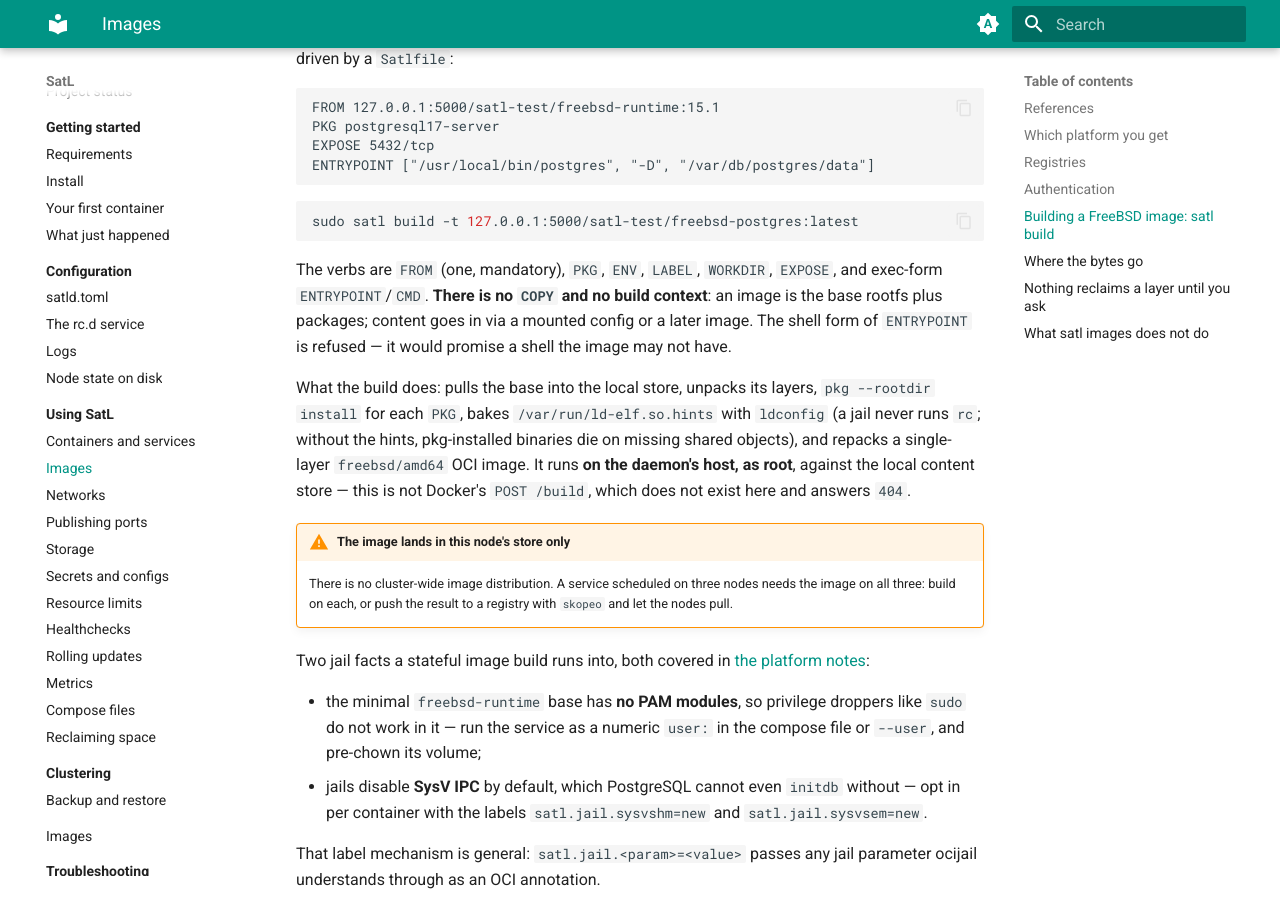
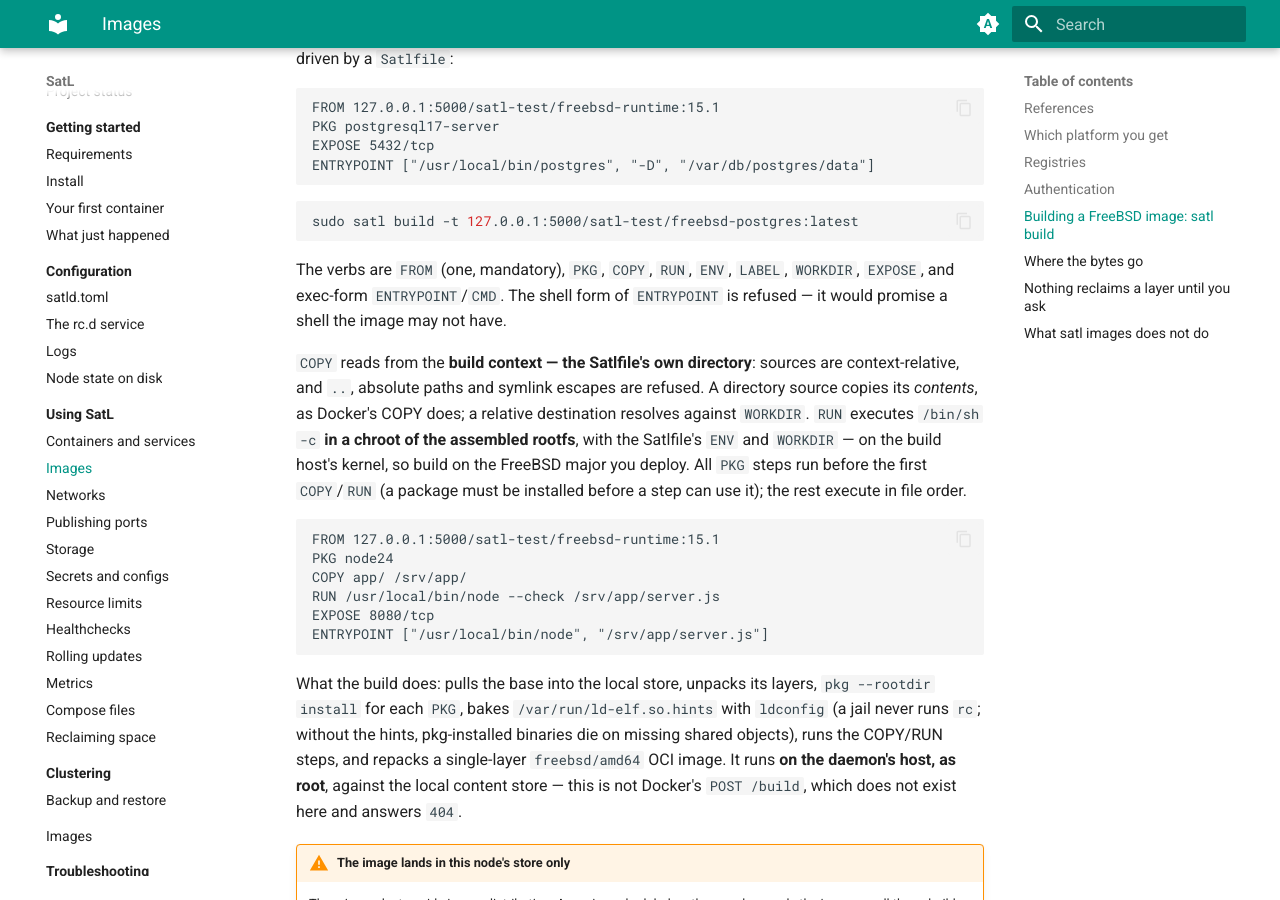
Before and after one commit to fredericalix/satl-doc, an MkDocs documentation site: the page built from docs/use/images.md, in a window 1280 px wide and 900 px high, scrolled down 2741 px. Built offline with MkDocs 1.6.1 and Material for MkDocs 9.7.7, drawn with Linux system fonts in a browser that asks for light colours.

Commit message:
M7b: Satlfile COPY and RUN in Images and out-of-scope

````diff
--- a/docs/use/images.md
+++ b/docs/use/images.md
@@ -158,19 +158,36 @@
 sudo satl build -t 127.0.0.1:5000/satl-test/freebsd-postgres:latest
 ```
 
-The verbs are `FROM` (one, mandatory), `PKG`, `ENV`, `LABEL`, `WORKDIR`,
-`EXPOSE`, and exec-form `ENTRYPOINT`/`CMD`. **There is no `COPY` and no build
-context**: an image is the base rootfs plus packages; content goes in via a
-mounted config or a later image. The shell form of `ENTRYPOINT` is refused —
-it would promise a shell the image may not have.
+The verbs are `FROM` (one, mandatory), `PKG`, `COPY`, `RUN`, `ENV`, `LABEL`,
+`WORKDIR`, `EXPOSE`, and exec-form `ENTRYPOINT`/`CMD`. The shell form of
+`ENTRYPOINT` is refused — it would promise a shell the image may not have.
+
+`COPY` reads from the **build context — the Satlfile's own directory**:
+sources are context-relative, and `..`, absolute paths and symlink escapes
+are refused. A directory source copies its *contents*, as Docker's COPY does;
+a relative destination resolves against `WORKDIR`. `RUN` executes
+`/bin/sh -c` **in a chroot of the assembled rootfs**, with the Satlfile's
+`ENV` and `WORKDIR` — on the build host's kernel, so build on the FreeBSD
+major you deploy. All `PKG` steps run before the first `COPY`/`RUN` (a
+package must be installed before a step can use it); the rest execute in
+file order.
+
+```text
+FROM 127.0.0.1:5000/satl-test/freebsd-runtime:15.1
+PKG node24
+COPY app/ /srv/app/
+RUN /usr/local/bin/node --check /srv/app/server.js
+EXPOSE 8080/tcp
+ENTRYPOINT ["/usr/local/bin/node", "/srv/app/server.js"]
+```
 
 What the build does: pulls the base into the local store, unpacks its layers,
 `pkg --rootdir install` for each `PKG`, bakes `/var/run/ld-elf.so.hints` with
 `ldconfig` (a jail never runs `rc`; without the hints, pkg-installed binaries
-die on missing shared objects), and repacks a single-layer `freebsd/amd64`
-OCI image. It runs **on the daemon's host, as root**, against the local
-content store — this is not Docker's `POST /build`, which does not exist here
-and answers `404`.
+die on missing shared objects), runs the COPY/RUN steps, and repacks a
+single-layer `freebsd/amd64` OCI image. It runs **on the daemon's host, as
+root**, against the local content store — this is not Docker's `POST /build`,
+which does not exist here and answers `404`.
 
 !!! warning "The image lands in this node's store only"
 
````
Also changed, not shown: docs/reference/out-of-scope.md (+3 -3 lines).
